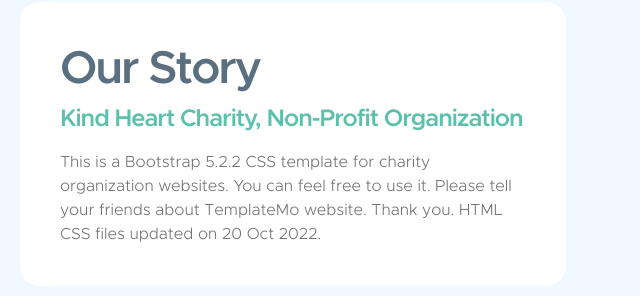
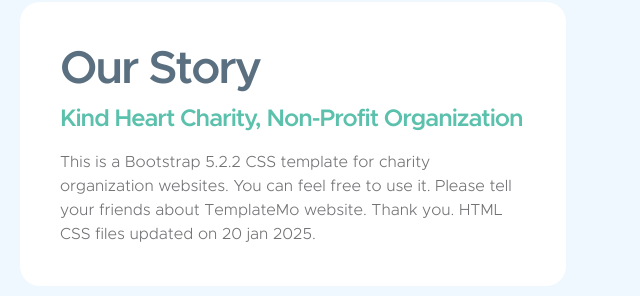
Before and after one commit to anasmalik228/anas_donate, a plain HTML site: page index.html in a window 1280 px wide. Shown: the part 1486-1782 px from the top of the page, 632-1272 px from the left. Drawn offline with Linux system fonts and the light colour scheme.

Commit message:
Update index.html

```diff
--- a/index.html
+++ b/index.html
@@ -251,7 +251,7 @@ https://templatemo.com/tm-581-kind-heart-charity
 
                                 <h5 class="mb-3">Kind Heart Charity, Non-Profit Organization</h5>
 
-                                <p class="mb-0">This is a Bootstrap 5.2.2 CSS template for charity organization websites. You can feel free to use it. Please tell your friends about TemplateMo website. Thank you. HTML CSS files updated on 20 Oct 2022.</p>
+                                <p class="mb-0">This is a Bootstrap 5.2.2 CSS template for charity organization websites. You can feel free to use it. Please tell your friends about TemplateMo website. Thank you. HTML CSS files updated on 20 jan 2025.</p>
                             </div>
 
                             <div class="row">
```
